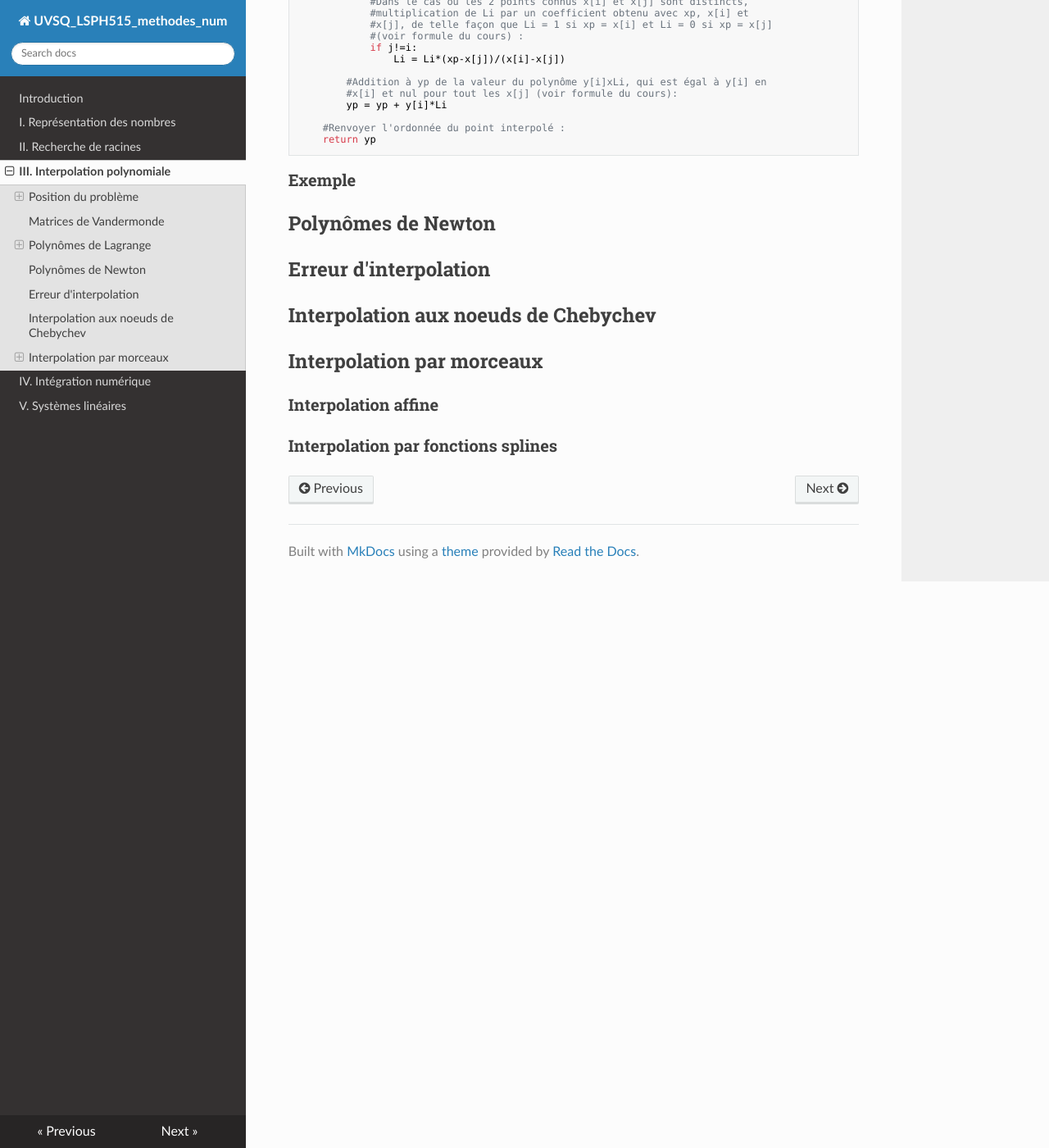
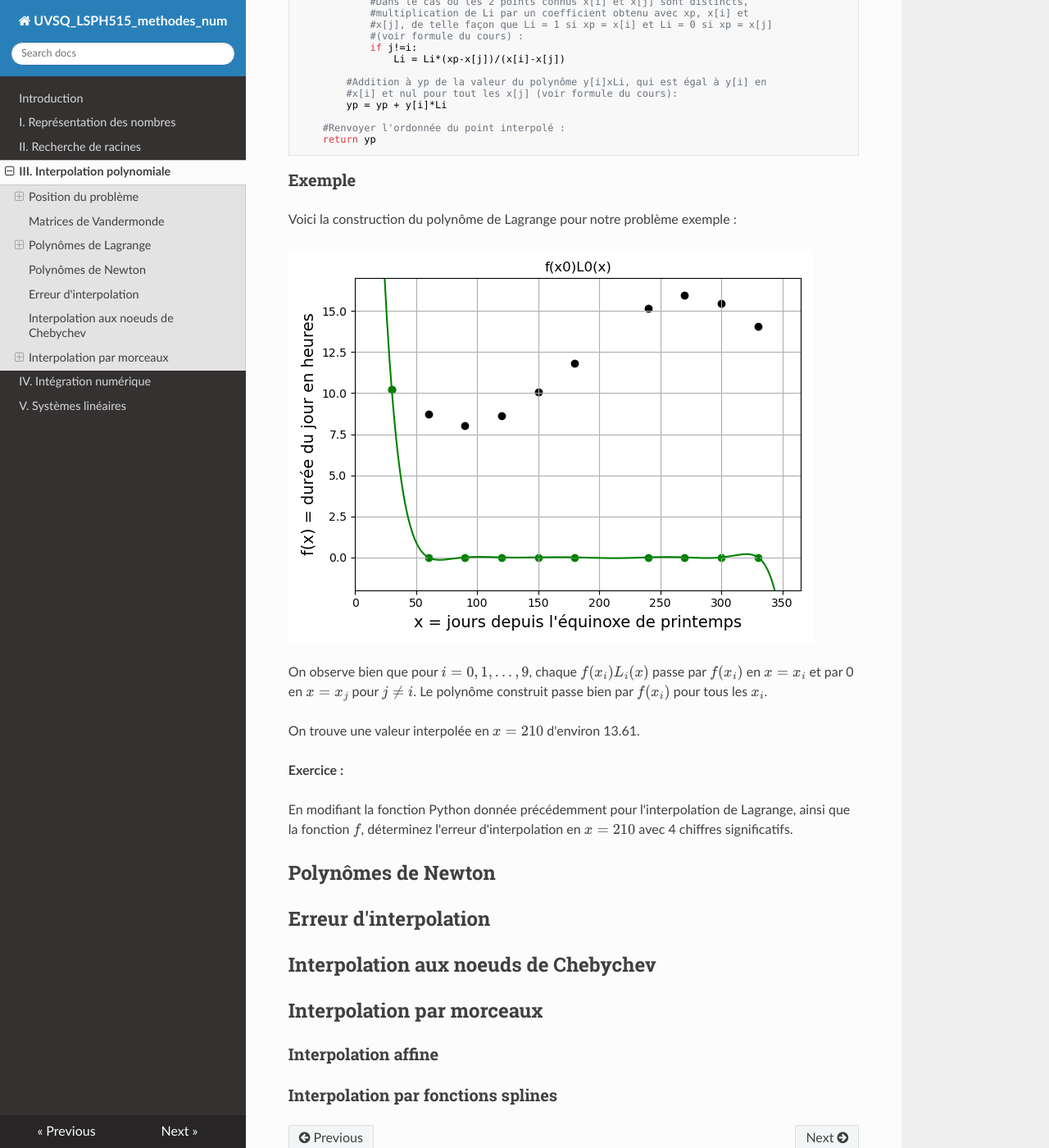
Before and after one commit to NicOudart/UVSQ_LSPH515_methodes_num, an MkDocs documentation site: the page built from docs/Chap3_Interpolation_polynomiale.md, in a window 1280 px wide and 1400 px high, scrolled down 4935 px. Shown: the whole window at 82% size. Built offline with MkDocs 1.6.1, drawn with Linux system fonts in a browser that asks for light colours; nearby versions of some CDN libraries.

Commit message:
-Completing the Lagrange part in Chapter 3.

```diff
--- a/docs/Chap3_Interpolation_polynomiale.md
+++ b/docs/Chap3_Interpolation_polynomiale.md
@@ -205,6 +205,19 @@ def lagrange(x,y,xp):
 
 ### Exemple
 
+Voici la construction du polynôme de Lagrange pour notre problème exemple :
+
+![Graphique de f](img/Chap3_exemple_lagrange.gif)
+
+On observe bien que pour $i=0,1,...,9$, chaque $f(x_i)L_i(x)$ passe par $f(x_i)$ en $x = x_i$ et par 0 en $x = x_j$ pour $j \neq i$.
+Le polynôme construit passe bien par $f(x_i)$ pour tous les $x_i$.
+
+On trouve une valeur interpolée en $x = 210$ d'environ 13.61.
+
+**Exercice :**
+
+En modifiant la fonction Python donnée précédemment pour l'interpolation de Lagrange, ainsi que la fonction $f$, déterminez l'erreur d'interpolation en $x = 210$ avec 4 chiffres significatifs.
+
 ## Polynômes de Newton
 
 ## Erreur d'interpolation
```
Also changed, not shown: docs/img/Chap3_exemple_lagrange.gif (added).
